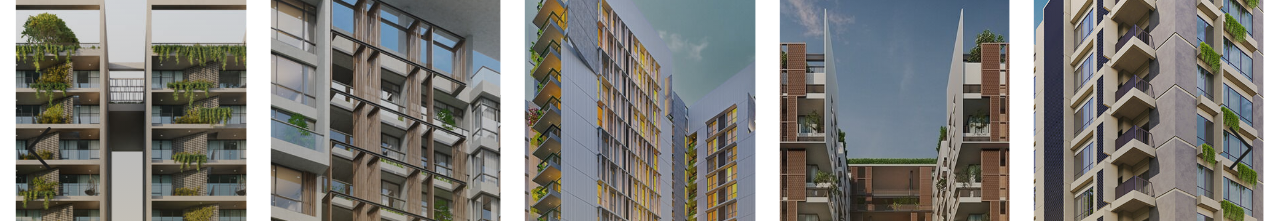
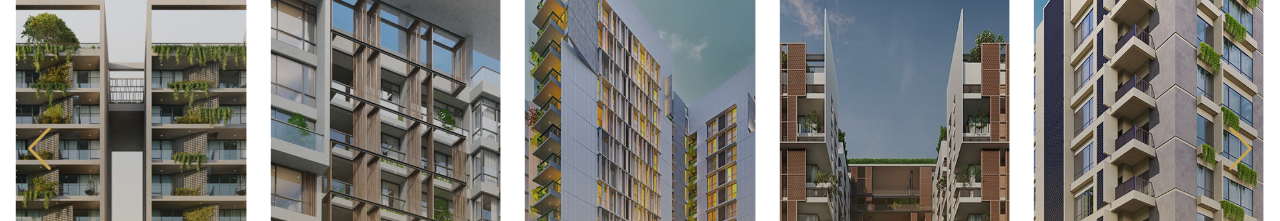
Before and after one commit to FayzulIslamFaisal/promise-holding-properties, a Next.js app: page / in a window 1280 px wide. Shown: the part 1220-1441 px from the top of the page. Built offline with nearby package versions, Linux system fonts and the light colour scheme.

Commit message:
global css page change

```diff
--- a/src/app/globals.css
+++ b/src/app/globals.css
@@ -208,8 +208,8 @@ body.light {
 }
 
 .custom-prev {
-  color: var(--custom-text-primary) !important;
+  color: var(--custom-text-secondary) !important;
 }
 .custom-next {
-  color: var(--custom-text-primary) !important;
+  color: var(--custom-text-secondary) !important;
 }
```
